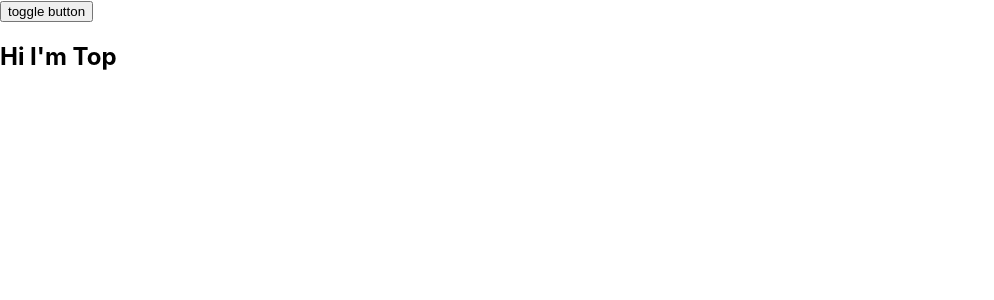
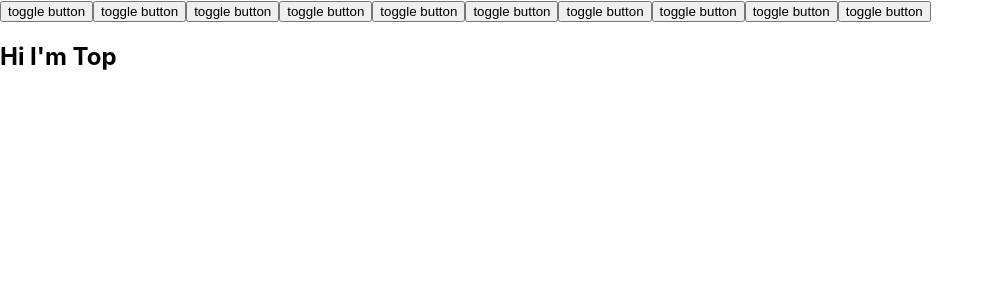
Before and after one commit to KangUkG/action_test, a React (Create React App) app: page / in a window 1280 px wide. Shown: the top 300 px of the page, without its empty margins (0-994 px from the left). Built offline with nearby package versions, Linux system fonts and the light colour scheme.

Commit message:
many btn

```diff
--- a/src/App.js
+++ b/src/App.js
@@ -19,6 +19,16 @@ function App() {
   return (
     <>
       <button type='button' onClick={toggleHandler}>toggle button</button>
+      <button type='button' onClick={toggleHandler}>toggle button</button>
+      <button type='button' onClick={toggleHandler}>toggle button</button>
+      <button type='button' onClick={toggleHandler}>toggle button</button>
+      <button type='button' onClick={toggleHandler}>toggle button</button>
+      <button type='button' onClick={toggleHandler}>toggle button</button>
+      <button type='button' onClick={toggleHandler}>toggle button</button>
+      <button type='button' onClick={toggleHandler}>toggle button</button>
+      <button type='button' onClick={toggleHandler}>toggle button</button>
+      <button type='button' onClick={toggleHandler}>toggle button</button>
+
       <Topbottom isTop={isTop}/>
     </>
   );
```
